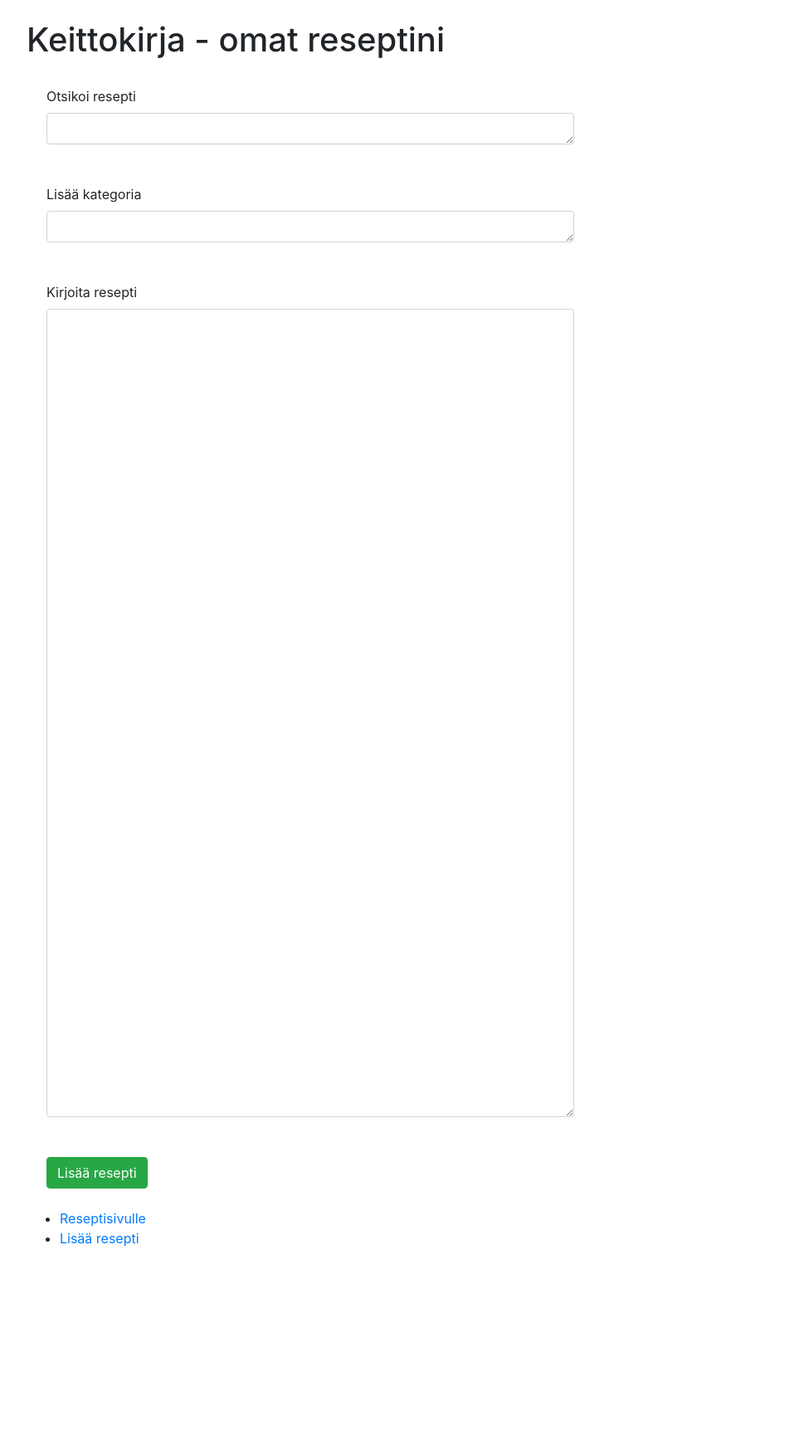
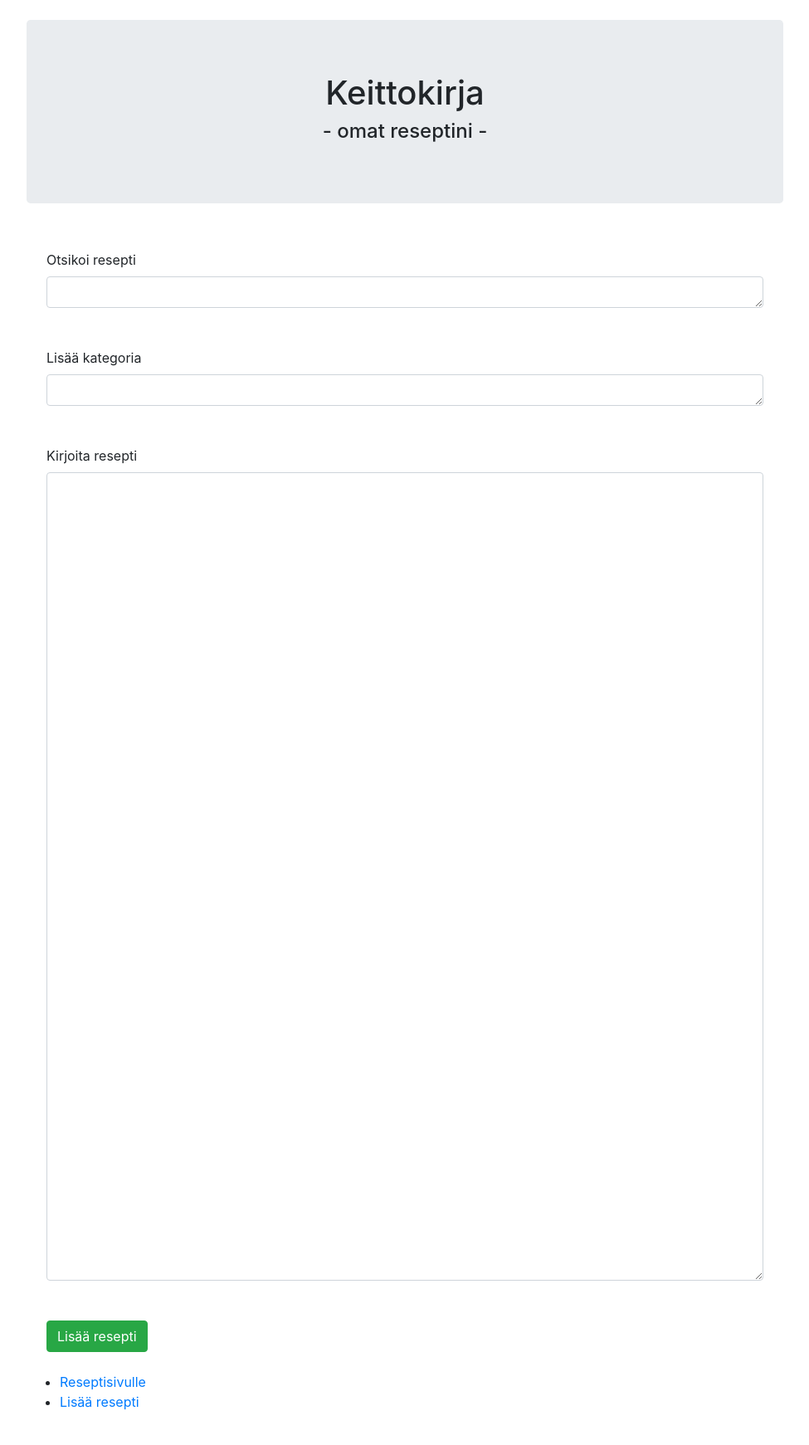
Before and after one commit to iidxTe/keittokirja, a Flask app: page /recipes/new/ in a window 1280 px wide. Shown: the whole page at 83% size, without its empty margins (16-991 px from the left). Before the commit the page ends 1502 px from the top, so only its background shows below. Run offline with Flask 2, Linux system fonts and the light colour scheme; some libraries are stand-ins or nearby versions.

Commit message:
editing layout

```diff
--- a/application/templates/layout.html
+++ b/application/templates/layout.html
@@ -10,15 +10,15 @@
   <body>
 
     <div class="w-75 p-4 ml-4">
-
-    <h1>Keittokirja - omat reseptini</h1>
-
-
+      <div class="jumbotron text-center">
+        <h1>Keittokirja</h1>
+        <h4>- omat reseptini -</h2>
+      </div>
 
     {% block body %}
-    <p>
-Content.
-    </p>
+      <p>
+        Content.
+      </p>
     {% endblock %}
 
     <ul>
--- a/application/templates/recipes/new.html
+++ b/application/templates/recipes/new.html
@@ -3,22 +3,22 @@
 {% block body %}
 <form method="POST" action="{{ url_for('recipes_create') }}">
 
-  <div class="w-75 p-4">
+  <div class="w-100 p-4">
     <label>Otsikoi resepti</label>
     <textarea class="form-control" name="header" rows="1"></textarea>
   </div>
 
-  <div class="w-75 p-4">
+  <div class="w-100 p-4">
     <label>Lisää kategoria</label>
     <textarea class="form-control" name="category" rows="1"></textarea>
   </div>
 
-  <div class="w-75 p-4">
+  <div class="w-100 p-4">
     <label>Kirjoita resepti</label>
     <textarea class="form-control" name="content" rows="40"></textarea>
   </div>
 
-  <div class="w-75 p-4">
+  <div class="w-100 p-4">
     <button input type="submit" class="btn btn-success">Lisää resepti</button>
   </div>
 
```
Also changed, not shown: application/templates/recipes/edit.html (+4 -4 lines).
